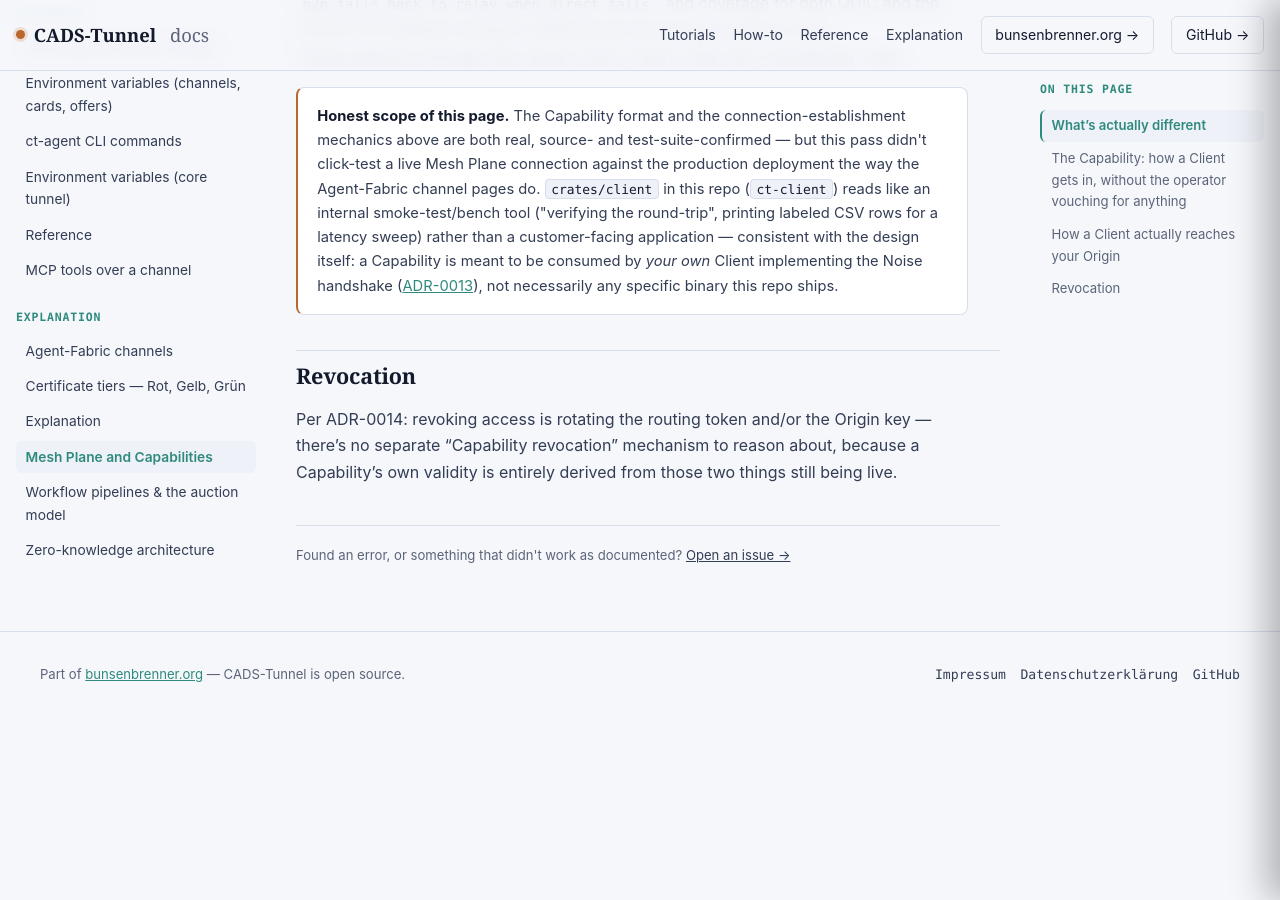
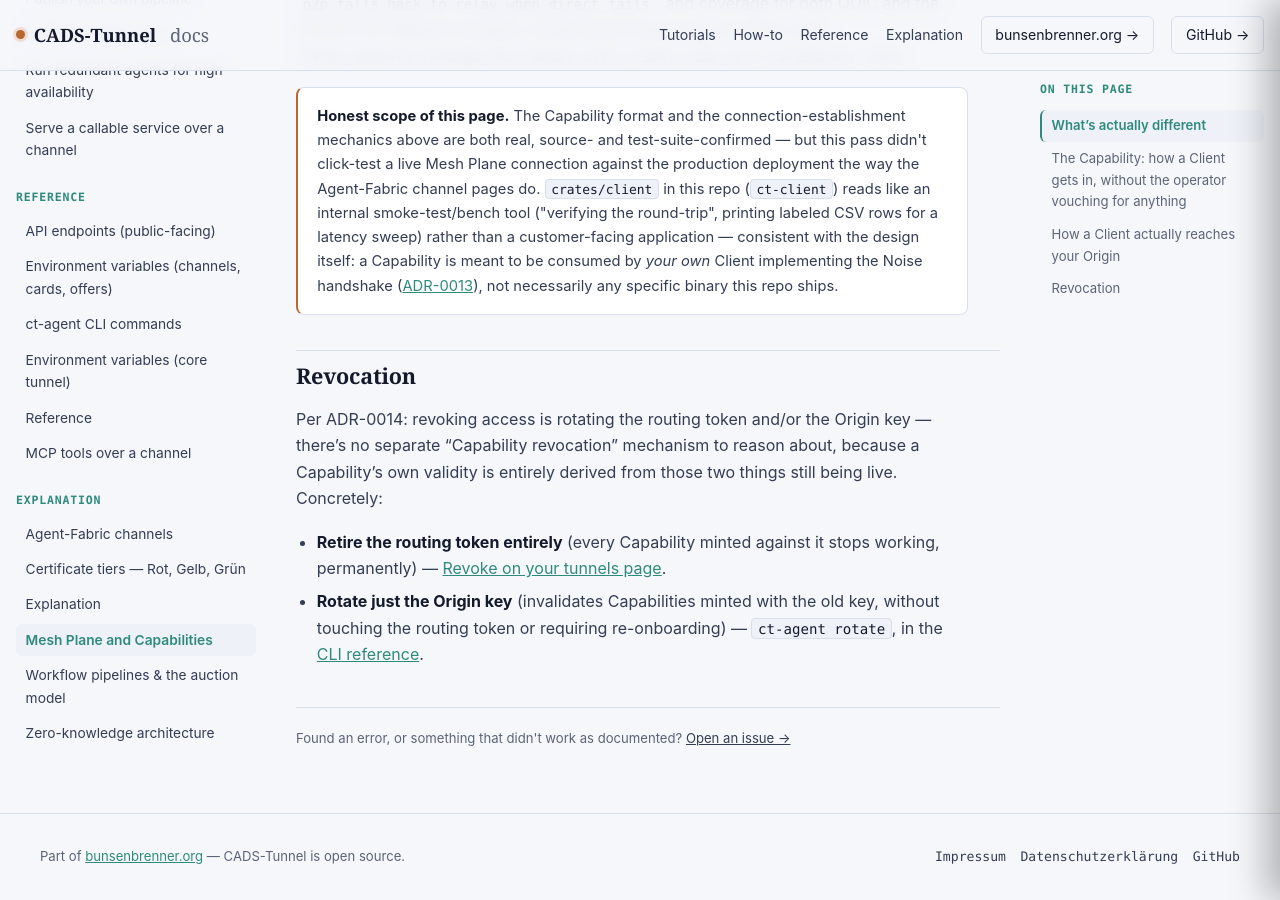
Before and after one commit to scimbe/CADS-Tunnel-docs, a Jekyll site: the page built from _explanation/mesh-plane-and-capabilities.md, in a window 1280 px wide and 900 px high, scrolled down 2015 px. Built offline with Jekyll 4.4.1, drawn with Linux system fonts in a browser that asks for light colours.

Commit message:
explanation: link Capability revocation to the real revoke/rotate actions
The Revocation section described "rotate the routing token" / "rotate the
Origin key" purely conceptually, with no link to where a reader actually
does either. Added links to manage-your-tunnel.md's Revoke button (full
routing-token retirement) and cli.md's ct-agent rotate section (Origin-key-
only rotation) -- both anchor ids verified against the built HTML, not
guessed.

Also a maintenance pass this firing: re-checked cli.md against ct-agent's
current main.rs dispatch (all 4 top-level + 7 channel sub-subcommands
unchanged since firing 1) and the live landing page's #mcp/#pipelines-usecase
anchors this site links to (both exist, headings still match the link text).
No drift found on either front.

```diff
--- a/_explanation/mesh-plane-and-capabilities.md
+++ b/_explanation/mesh-plane-and-capabilities.md
@@ -93,4 +93,10 @@ not necessarily any specific binary this repo ships.
 
 Per ADR-0014: revoking access is rotating the routing token and/or the Origin key — there's no separate
 "Capability revocation" mechanism to reason about, because a Capability's own validity is entirely
-derived from those two things still being live.
+derived from those two things still being live. Concretely:
+
+- **Retire the routing token entirely** (every Capability minted against it stops working, permanently) —
+  [Revoke on your tunnels page]({{ '/how-to/manage-your-tunnel/' | relative_url }}#revoke-a-tunnel).
+- **Rotate just the Origin key** (invalidates Capabilities minted with the old key, without touching the
+  routing token or requiring re-onboarding) — `ct-agent rotate`, in the
+  [CLI reference]({{ '/reference/cli/' | relative_url }}#origin-key-rotation).
```
